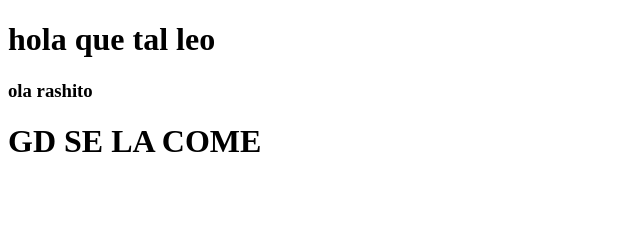
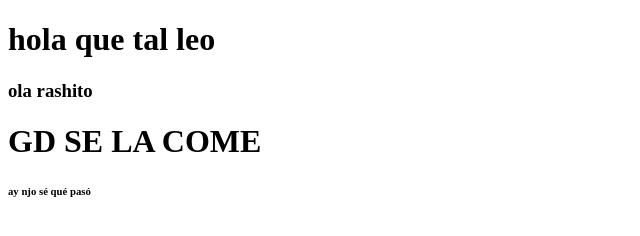
Before and after one commit to AntonioRiveros1/estudio-con-leo, a plain HTML site: page index.html in a window 1280 px wide. Shown: the full height of the page, 0-640 px from the left. Drawn offline with Linux system fonts and the light colour scheme.

Commit message:
error 404
pasaron cosas

```diff
--- a/index.html
+++ b/index.html
@@ -11,6 +11,7 @@
         <h1>hola que tal leo</h1>
         <h3>ola rashito</h3>
         <h1>GD SE LA COME</h1>
+        <h6>ay njo sé qué pasó</h6>
     </header>
 
 </body>
```
